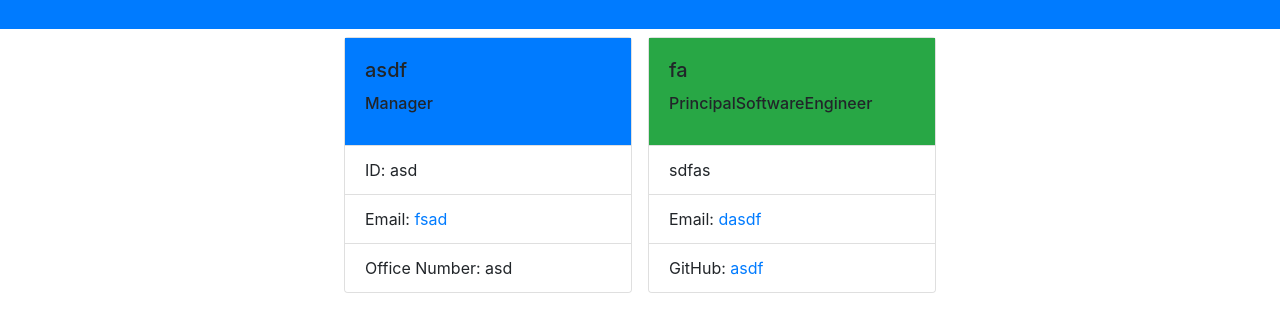
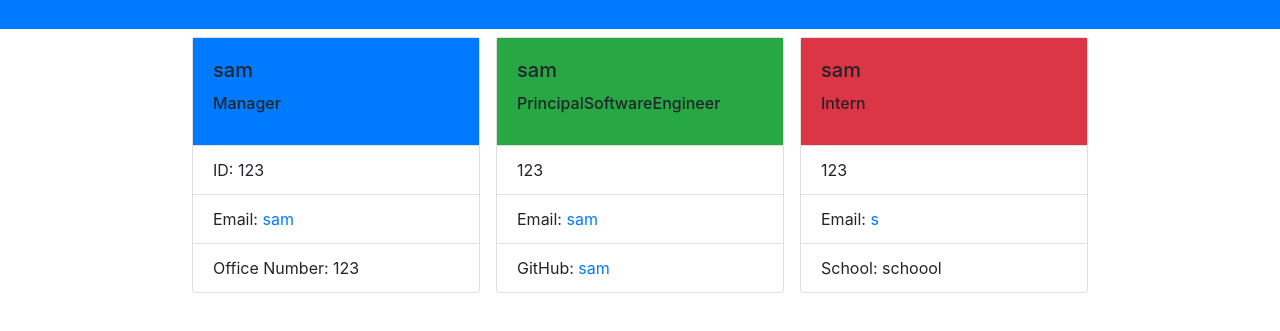
Before and after one commit to samsong1019/TeamProfileGenerator-OOP-, a website: page Assets/dist/index.html in a window 1280 px wide. Shown: the part 75-406 px from the top of the page. Drawn offline with nearby package versions, Linux system fonts and the light colour scheme.

Commit message:
readme finished

```diff
--- a/Assets/dist/index.html
+++ b/Assets/dist/index.html
@@ -24,40 +24,58 @@
          <div class="card m-2" style="width: 18rem">
     <div class="card-body bg-primary">
     <!-- name -->
-      <h5 class="card-title">asdf</h5>
+      <h5 class="card-title">sam</h5>
       <h6 class="card-title">Manager</h6>
     </div>
     <ul class="list-group list-group-flush">
     <!--ID NUMBER-->
-      <li class="list-group-item">ID: asd</li>
+      <li class="list-group-item">ID: 123</li>
       <li class="list-group-item">
       <!-- email-->
-        Email: <a href="mailto:fsad" class="card-link">fsad</a>
+        Email: <a href="mailto:sam" class="card-link">sam</a>
       </li>
       <li class="list-group-item">
       <!--Extra-->
-        Office Number: asd
+        Office Number: 123
       </li>
     </ul>
   </div><div class="card m-2" style="width: 18rem">
     <div class="card-body bg-success">
     <!-- name -->
-      <h5 class="card-title">fa</h5>
+      <h5 class="card-title">sam</h5>
       <h6 class="card-title">PrincipalSoftwareEngineer</h6>
     </div>
     <ul class="list-group list-group-flush">
     <!--ID NUMBER-->
-      <li class="list-group-item">sdfas</li>
+      <li class="list-group-item">123</li>
       <li class="list-group-item">
       <!-- email-->
-        Email: <a href="mailto:dasdf" class="card-link">dasdf</a>
+        Email: <a href="mailto:sam" class="card-link">sam</a>
       </li>
       <li class="list-group-item">
       <!--Extra-->
-        GitHub: <a href="https://github.com/asdf" class="card-link">asdf</a>
+        GitHub: <a href="https://github.com/sam" class="card-link">sam</a>
       </li>
     </ul>
+  </div><div class="card m-2" style="width: 18rem">
+  <div class="card-body bg-danger">
+  <!-- name -->
+    <h5 class="card-title">sam</h5>
+    <h6 class="card-title">Intern</h6>
   </div>
+  <ul class="list-group list-group-flush">
+  <!--ID NUMBER-->
+    <li class="list-group-item">123</li>
+    <li class="list-group-item">
+    <!-- email-->
+      Email: <a href="mailto:s" class="card-link">s</a>
+    </li>
+    <!--Extra-->
+    <li class="list-group-item">
+      School: schoool
+    </li>
+  </ul>
+</div>
         </div>
       </body>
     </html>
```
Also changed, not shown: README.md, 1 other file.
